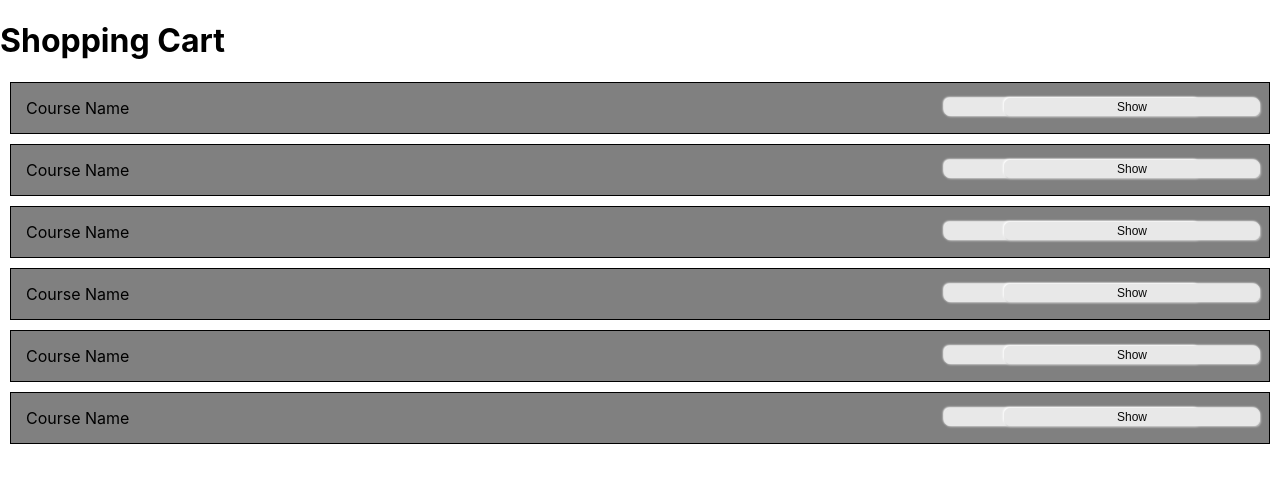
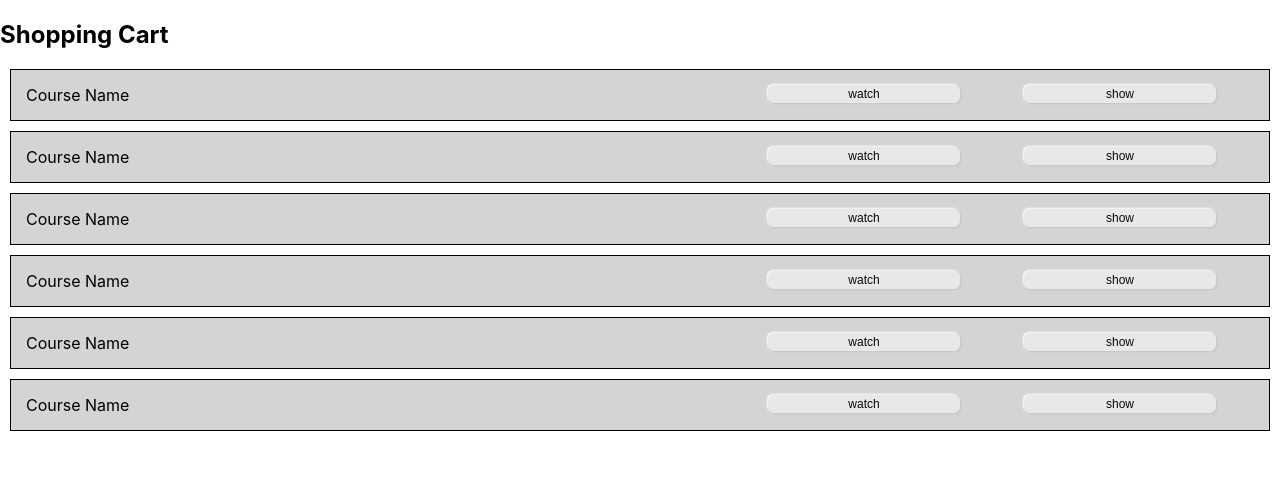
Before and after one commit to agiledev-students-fall2022/final-project-team-albert-pro-max, a React (Create React App) app in the folder front-end/: page /shoppingcart in a window 1280 px wide. Shown: the top 482 px of the page. Built offline with nearby package versions, Linux system fonts and the light colour scheme.

Commit message:
shopping cart style change

```diff
--- a/front-end/src/CourseInCart.css
+++ b/front-end/src/CourseInCart.css
@@ -1,8 +1,19 @@
 #watch{
     position: absolute;
-    right: 80px;
+    right: 25%;
+    width: 15%;
+
 }
 #show{
     position: absolute;
-    right: 20px;
+    right: 5%;
+    width: 15%;
 }
+
+.CourseInCart{
+    border: 1px;
+    background-color: rgb(212, 212, 212);
+    border-style: solid;
+    padding: 15px;
+    margin: 10px;
+}
--- a/front-end/src/CourseInCart.js
+++ b/front-end/src/CourseInCart.js
@@ -1,27 +1,24 @@
 import React from 'react'
-import Box from '@material-ui/core/Box';
-import Button from './Button';
+// import Button from './Button';
 import './CourseInCart.css'
 const CourseInCart = () =>{
     return(
         <div className="CourseInCart">
-            <Box style={singleBox}>
                 Course Name
-                <Button title='Watch' id='watch'/>
-                <Button title='Show' id='show'/>
-            </Box>
+                <button id='watch'>watch</button>
+                <button id='show'>show</button>
         </div>
     )
 
 }
 export default CourseInCart
 
-const singleBox = {
-    border: 1,
-    borderColor: "black",
-    backgroundColor: "gray",
-    borderStyle: "solid",
-    padding: 15,
-    margin: 10,
+// const singleBox = {
+//     border: 1,
+//     borderColor: rgb(212, 212, 212),
+//     backgroundColor: "gray",
+//     borderStyle: "solid",
+//     padding: 15,
+//     margin: 10,
 
-};
+// };
--- a/front-end/src/ShoppingCart.js
+++ b/front-end/src/ShoppingCart.js
@@ -9,7 +9,7 @@ const ShoppingCart = (props) =>{
     }
     return(
         <div className="ShoppingCart">
-            <h1>Shopping Cart</h1>
+            <h2>Shopping Cart</h2>
             {items}
         </div>
     )
```
